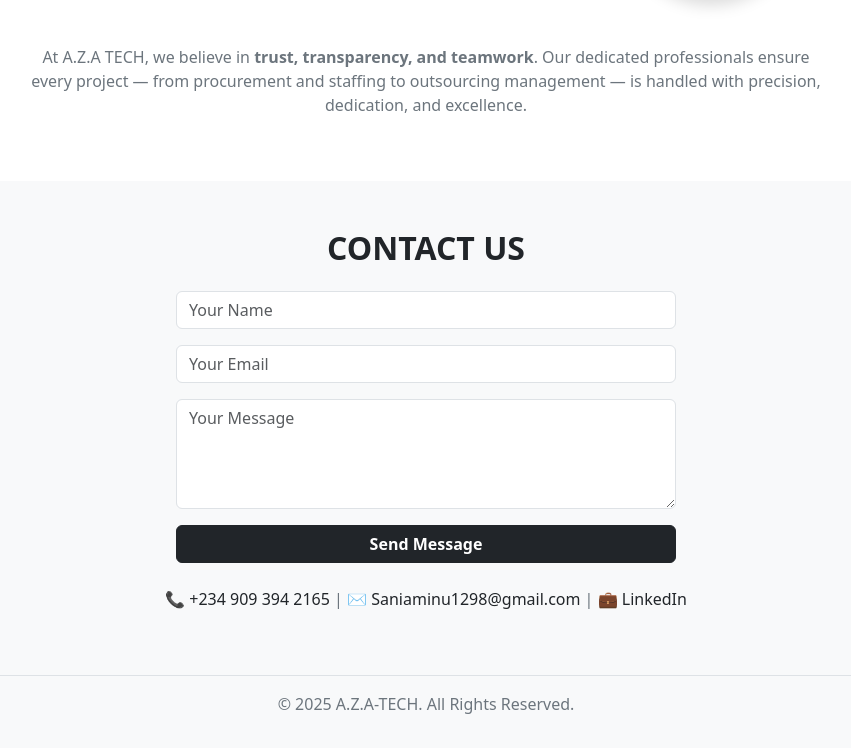
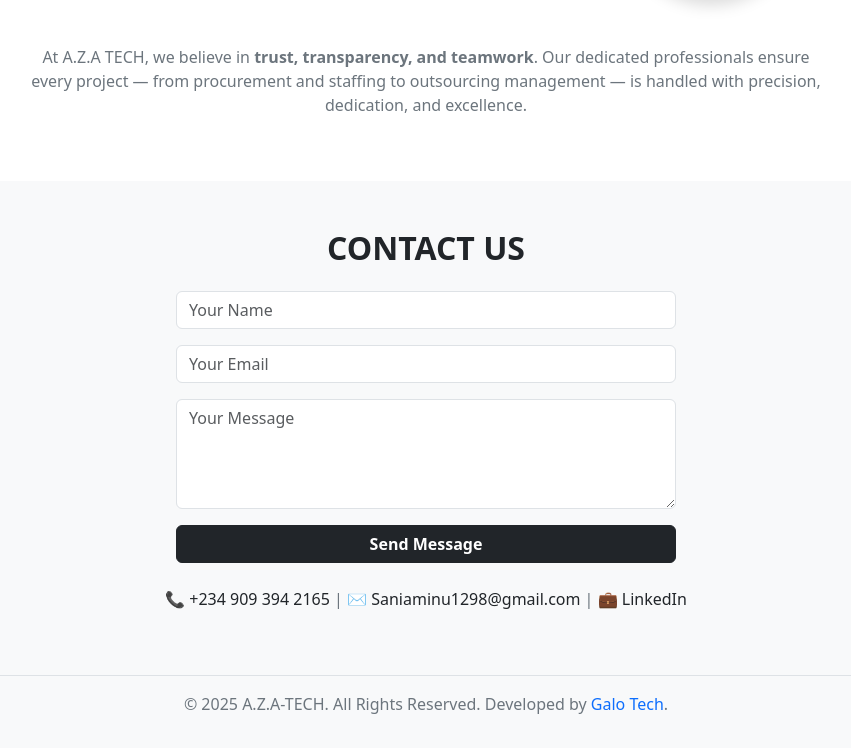
Before and after one commit to Asguardian11/Sani-tech, a plain HTML site: page index.html in a window 1280 px wide. Shown: the part 2140-2888 px from the top of the page, without its empty margins (214-1065 px from the left). Drawn offline with nearby package versions, Linux system fonts and the light colour scheme.

```diff
--- a/index.html
+++ b/index.html
@@ -366,7 +366,7 @@
 
   <!-- ===== FOOTER ===== -->
   <footer class="text-center py-3 border-top text-secondary">
-    <p>© 2025 A.Z.A-TECH. All Rights Reserved.</p>
+    <p>© 2025 A.Z.A-TECH. All Rights Reserved. Developed by <a href="https://asguardian11.github.io/Portfolio" target="_blank" rel="noopener noreferrer">Galo Tech</a>.</p>
   </footer>
 
   <!-- ===== BACK TO TOP BUTTON ===== -->
```
